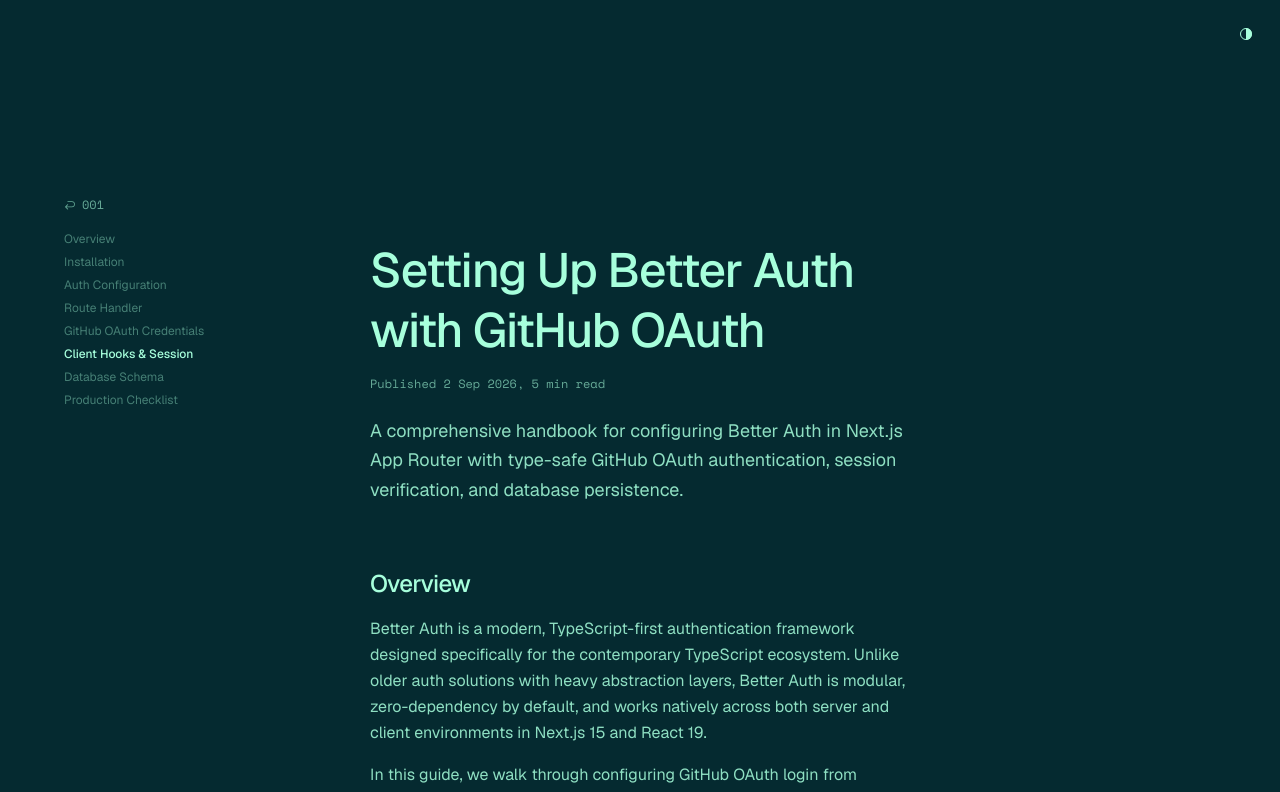
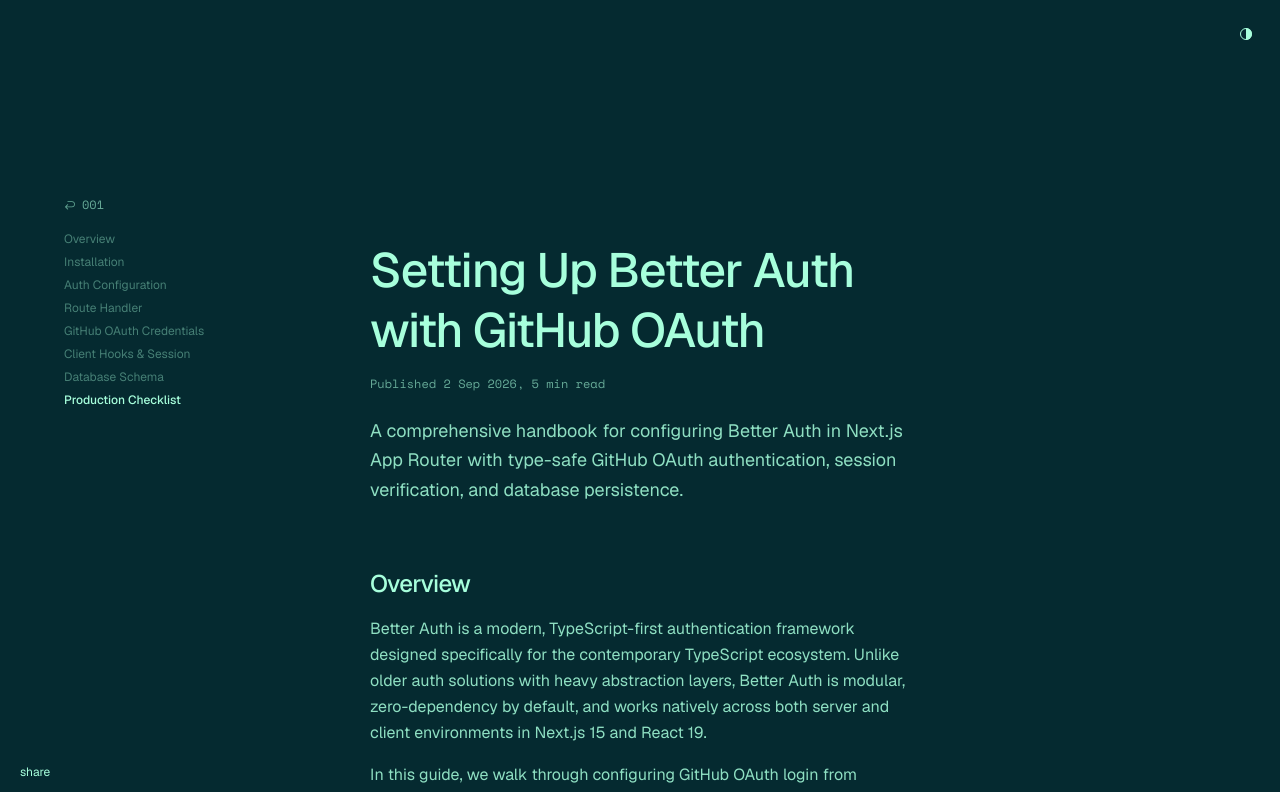
Before and after one commit to ThaminduDasanayake/portfolio, a Next.js app: page /posts/better-auth-github-setup in a window 1280 px wide. Shown: the top 792 px of the page. Built offline with nearby package versions, Linux system fonts and the light colour scheme.

Commit message:
feat: add scroll-to-top button, share functionality, and improved TOC active state tracking to article view

```diff
--- a/components/posts/articles/better-auth-guide.tsx
+++ b/components/posts/articles/better-auth-guide.tsx
@@ -1,12 +1,13 @@
 "use client";
 
-import React, { useState } from "react";
+import React, { useEffect, useState } from "react";
 import Link from "next/link";
 import { ArrowUDownLeftIcon } from "@phosphor-icons/react";
 import { motion } from "motion/react";
 import { TableOfContents, TocItem } from "@/components/table-of-contents";
 import { CodeBlock } from "@/components/code-block";
 import { ColorToggle } from "@/components/color-toggle";
+import { cn } from "@/lib/utils";
 
 const TOC_ITEMS: TocItem[] = [
   { id: "overview", title: "Overview" },
@@ -21,6 +22,33 @@
 
 export function BetterAuthGuideArticle() {
   const [isInverted, setIsInverted] = useState(false);
+  const [copiedLink, setCopiedLink] = useState(false);
+  const [showScrollTop, setShowScrollTop] = useState(false);
+
+  useEffect(() => {
+    const handleScroll = () => {
+      setShowScrollTop(window.scrollY > 280);
+    };
+    handleScroll();
+    window.addEventListener("scroll", handleScroll, { passive: true });
+    return () => window.removeEventListener("scroll", handleScroll);
+  }, []);
+
+  const scrollToTop = () => {
+    window.scrollTo({ top: 0, behavior: "smooth" });
+  };
+
+  const handleShare = async () => {
+    try {
+      if (typeof window !== "undefined") {
+        await navigator.clipboard.writeText(window.location.href);
+        setCopiedLink(true);
+        setTimeout(() => setCopiedLink(false), 2000);
+      }
+    } catch {
+      // Fallback
+    }
+  };
 
   return (
     <main
@@ -49,7 +77,21 @@
         </div>
       </header>
 
-      <section className="relative min-h-186 w-full pt-20 sm:pt-28 md:pt-36 lg:pt-49 pb-20 sm:pb-28">
+      <button
+        type="button"
+        onClick={scrollToTop}
+        aria-label="back to top"
+        className={cn(
+          "fixed right-5 bottom-5 z-2 cursor-pointer text-right text-xs transition-opacity duration-400",
+          showScrollTop
+            ? "pointer-events-auto opacity-100"
+            : "pointer-events-none opacity-0"
+        )}
+      >
+        <span className="relative inline-block text-inherit">to top</span>
+      </button>
+
+      <section className="relative min-h-186 w-full pt-20 sm:pt-28 md:pt-36 lg:pt-49 pb-10 sm:pb-16">
         <div className="relative mx-auto flex min-h-0 w-full max-w-xl px-5 sm:px-8 lg:w-135 lg:max-w-none lg:px-0 flex-col items-start gap-9">
           {/* Sticky Left TOC Sidebar */}
           <TableOfContents items={TOC_ITEMS} postIndex="001" />
@@ -350,7 +392,17 @@
           </article>
         </div>
       </section>
-      <footer></footer>
+      <footer className="relative mx-auto mt-20 lg:mt-25 mb-0 items-center justify-between pb-30">
+        <div className="fixed bottom-5 left-5 z-2 flex items-center gap-4">
+          <button
+            type="button"
+            onClick={handleShare}
+            className="cursor-pointer text-xs"
+          >
+            {copiedLink ? "link copied" : "share"}
+          </button>
+        </div>
+      </footer>
     </main>
   );
 }
--- a/components/table-of-contents.tsx
+++ b/components/table-of-contents.tsx
@@ -26,16 +26,51 @@
 
   useEffect(() => {
     const handleScroll = () => {
-      const current = items.findLast(
-        (item) =>
-          (document.getElementById(item.id)?.getBoundingClientRect().top ??
-            1) <= 160
-      );
-      if (current) setActiveId(current.id);
+      // 1. If at the bottom of the page, highlight the last section
+      const isAtBottom =
+        window.innerHeight + window.scrollY >=
+        document.documentElement.scrollHeight - 60;
+
+      if (isAtBottom) {
+        setActiveId(items[items.length - 1].id);
+        return;
+      }
+
+      // 2. Continuous 35% trigger point matching the Phosphor post standard
+      const sectionEls = items
+        .map((item) => document.getElementById(item.id))
+        .filter((el): el is HTMLElement => el !== null);
+
+      if (sectionEls.length === 0) return;
+
+      const triggerPoint = window.scrollY + window.innerHeight * 0.35;
+      const offsets = sectionEls.map((el) => {
+        const rect = el.getBoundingClientRect();
+        return window.scrollY + rect.top;
+      });
+
+      if (triggerPoint <= offsets[0]) {
+        setActiveId(items[0].id);
+      } else if (triggerPoint >= offsets[offsets.length - 1]) {
+        setActiveId(items[items.length - 1].id);
+      } else {
+        for (let i = 0; i < offsets.length - 1; i++) {
+          if (triggerPoint >= offsets[i] && triggerPoint < offsets[i + 1]) {
+            setActiveId(items[i].id);
+            break;
+          }
+        }
+      }
     };
+
+    handleScroll();
     window.addEventListener("scroll", handleScroll, { passive: true });
-    handleScroll();
-    return () => window.removeEventListener("scroll", handleScroll);
+    window.addEventListener("resize", handleScroll, { passive: true });
+
+    return () => {
+      window.removeEventListener("scroll", handleScroll);
+      window.removeEventListener("resize", handleScroll);
+    };
   }, [items]);
 
   return (
```
